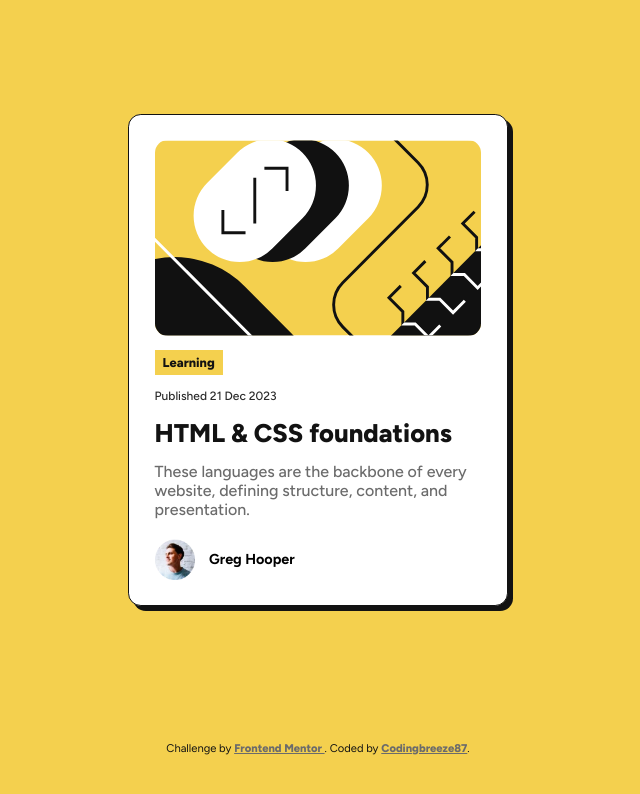
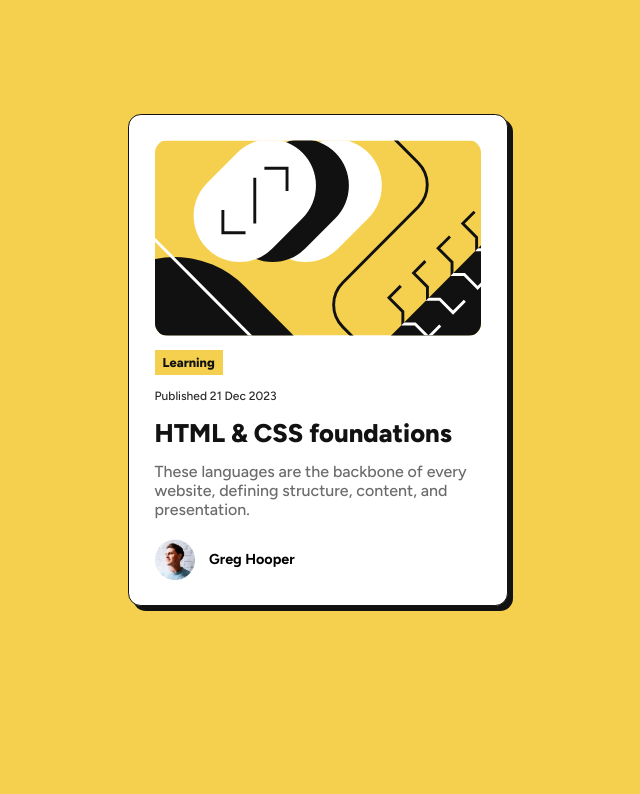
Before and after one commit to codingbreeze87/blog-preview-card, a plain HTML site: page index.html in a window 1280 px wide. Shown: the whole page, without its empty margins (322-962 px from the left). Drawn offline with Linux system fonts and the light colour scheme.

Commit message:
Remove footer

```diff
--- a/css/style.css
+++ b/css/style.css
@@ -102,23 +102,3 @@ main {
 .author__image {
   width: 2.5rem;
 }
-
-.footer {
-  /* bottom: 0; */
-  font-size: 0.7rem;
-  /* left: 0;
-  position: fixed;
-  right: 0; */
-}
-
-.footer__attr {
-  color: var(--gray-950);
-  text-align: center;
-  margin: 1rem 0;
-  padding: 0.3rem;
-}
-
-.footer__link {
-  color: var(--gray-500);
-  font-weight: var(--fw-800);
-}
--- a/index.html
+++ b/index.html
@@ -46,21 +46,5 @@
         </div>
       </article>
     </main>
-
-    <footer class="footer">
-      <p class="footer__attr">
-        Challenge by
-        <a
-          href="https://www.frontendmentor.io?ref=challenge"
-          target="_blank"
-          class="footer__link">
-          Frontend Mentor
-        </a>
-        . Coded by
-        <a href="https://github.com/codingbreeze87" class="footer__link"
-          >Codingbreeze87</a
-        >.
-      </p>
-    </footer>
   </body>
 </html>
```
